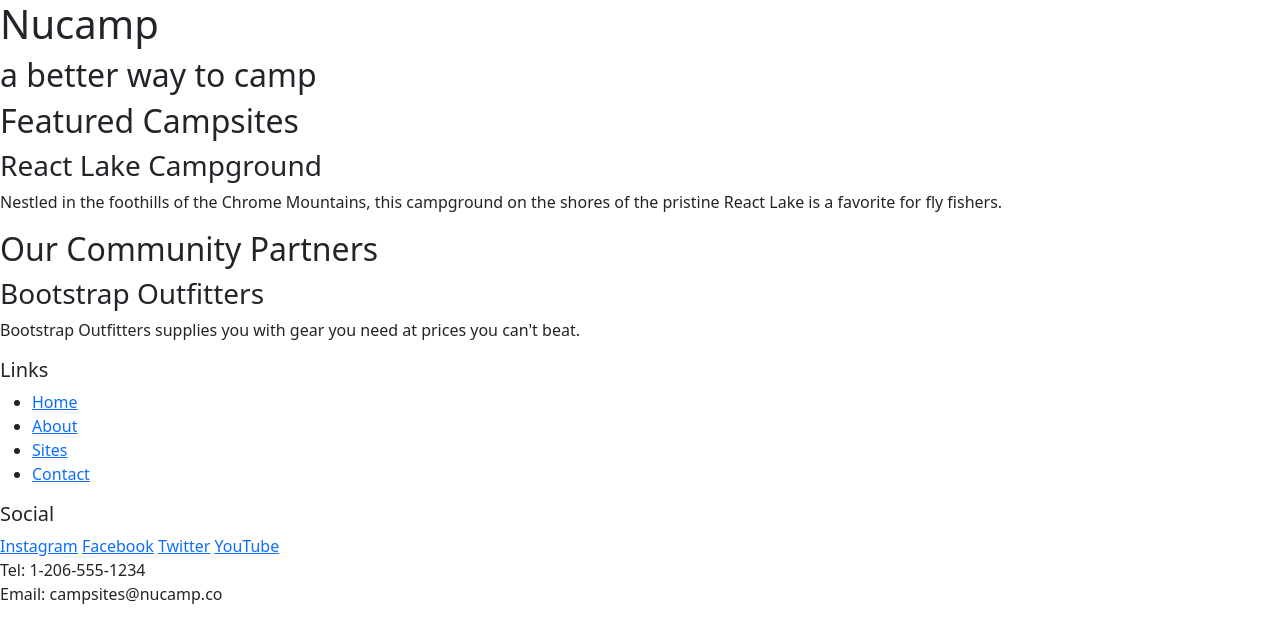
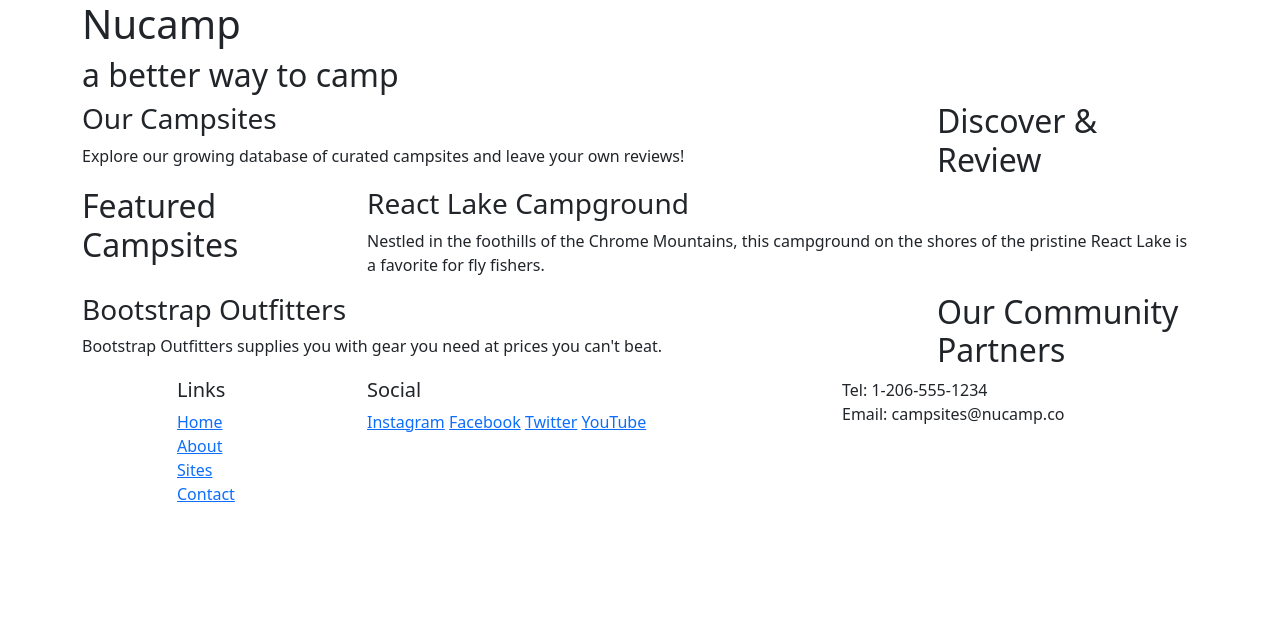
Before and after one commit to damssket/git-test, a plain HTML site: page index.html in a window 1280 px wide. Drawn offline with nearby package versions, Linux system fonts and the light colour scheme.

Commit message:
Bootstrap grid

```diff
--- a/index.html
+++ b/index.html
@@ -14,51 +14,76 @@
 
         <!--header-->
         <header>
-            <div>
+            <div class="container">
+                <div class="row">
+                    <div class="col">
                         <h1>Nucamp</h1>
                         <h2>a better way to camp</h2>
+                    </div>
                 </div>
         </header>
 
         <!--main section-->
-        <main>
+        <main class="container">
 
             <!--discover section-->
-            <section>
+            <section class="row">
+                <div class="col-sm-4 col-md-3 order-sm-last">
+                    <h2>Discover & Review</h2>
+                </div>
+                <div class="col">
+                    <h3>Our Campsites</h3>
+                    <p>Explore our growing database of curated campsites and leave your own reviews!</p>
+                </div>
+            </section>
+
+            <!--feacture section-->
+            <section class="row">
+                <div class="col-sm-4 col-md-3">
                     <h2>Featured Campsites</h2>
+                </div>
+                <div class="col">
                     <h3>React Lake Campground</h3>
                     <p>Nestled in the foothills of the Chrome Mountains, this campground on the shores of the pristine React Lake is a favorite for fly fishers.</p>
+                </div>
             </section>
 
             <!-- partner section -->
-            <section>
+            <section class="row">
+                <div class="col-sm-4 col-md-3 order-sm-last">
                     <h2>Our Community Partners</h2>
+                </div>
+                <div class="col">
                 <h3>Bootstrap Outfitters</h3>
                 <p>Bootstrap Outfitters supplies you with gear you need at prices you can't beat.</p>
+                </div>
             </section>
         </main>
 
         <!-- footer -->
     <footer>
-        <div>
+        <div class="container">
+                <div class="row">
+                    <div class="col-4 col-sm-2 offset-1">
                         <h5>Links</h5>
-            <ul>
+                        <ul class="list-unstyled">
                             <li><a href="#">Home</a></li>
                             <li><a href="#">About</a></li>
                             <li><a href="#">Sites</a></li>
                             <li><a href="#">Contact</a></li>
                         </ul>
                     </div>
-        <div>
+                    <div class="col-6 col-sm-5">
                         <h5>Social</h5>
                         <a href="http://instagram.com/">Instagram</a>
                         <a href="http://facebook.com/">Facebook</a>
                         <a href="http://twitter.com/">Twitter</a>
                         <a href="http://youtube.com/">YouTube</a>
                     </div>
-        <div>
+                    <div class="col-sm-4">
                         Tel: 1-206-555-1234<br />
                         Email: campsites@nucamp.co
+                    </div>
                 </div>
     </footer>
         <!-- Bootstrap JavaScript plugins -->
```
Lines whose indentation alone changed are shown as unchanged.
